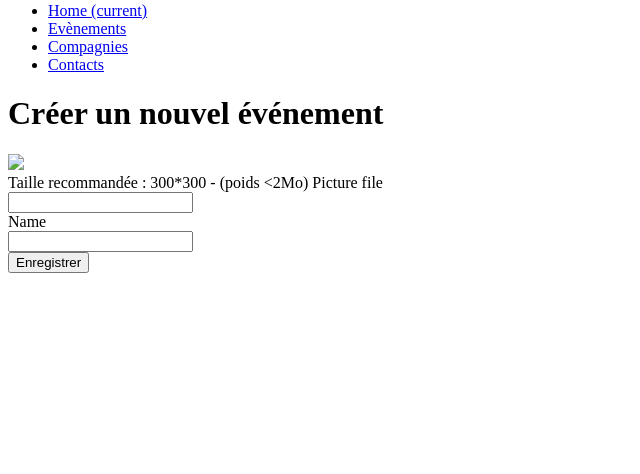
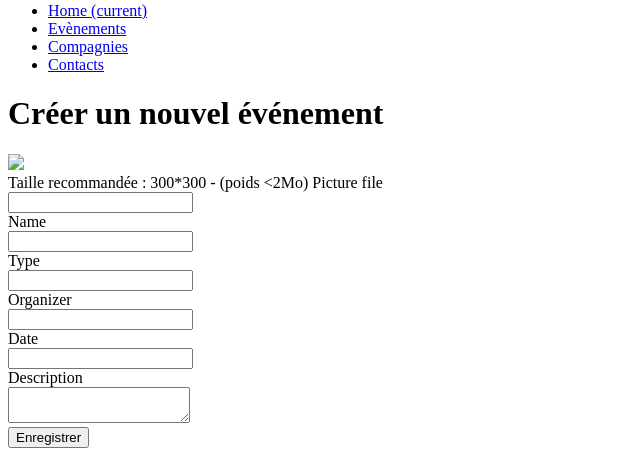
Before and after one commit to LN45/hackathon_2, a Symfony app: template templates/event/new.html.twig in a window 1280 px wide. Shown: the part 326-800 px from the top of the page, without its empty margins (0-640 px from the left). Run offline with Twig, Linux system fonts and the light colour scheme; the template is opened without the code that fills it, so the values that code supplies are empty; form fields are guessed from the names that the template uses; some libraries are stand-ins or nearby versions; grey boxes are pictures that could not be loaded.

Commit message:
form add event

```diff
--- a/templates/event/_form.html.twig
+++ b/templates/event/_form.html.twig
@@ -33,7 +33,59 @@
             </div>
         </div>
     </div>
-   <div class="justify-content-center row">
+    <div class="row justify-content-center">
+        <div class="form-group">
+            <label class="control-label">{{ form_label(form.type) }}</label>
+            <div class="form-group">
+                <div class="input-group mb-3">
+                    <div class="input-group-prepend">
+                        <span class="input-group-text prep-color"><i class="fas fa-cogs"></i></span>
+                    </div>
+                    {{ form_widget(form.type) }}
+                </div>
+            </div>
+        </div>
+    </div>
+    <div class="row justify-content-center">
+        <div class="form-group">
+            <label class="control-label">{{ form_label(form.organizer) }}</label>
+            <div class="form-group">
+                <div class="input-group mb-3">
+                    <div class="input-group-prepend">
+                        <span class="input-group-text prep-color"><i class="fas fa-chalkboard-teacher"></i></span>
+                    </div>
+                    {{ form_widget(form.organizer) }}
+                </div>
+            </div>
+        </div>
+    </div>
+    <div class="row justify-content-center">
+        <div class="form-group">
+            <label class="control-label">{{ form_label(form.date) }}</label>
+            <div class="form-group">
+                <div class="input-group mb-3">
+                    <div class="input-group-prepend">
+                        <span class="input-group-text prep-color"><i class="fas fa-clock"></i></span>
+                    </div>
+                    {{ form_widget(form.date) }}
+                </div>
+            </div>
+        </div>
+    </div>
+    <div class="row justify-content-center">
+        <div class="form-group">
+            <label class="control-label">{{ form_label(form.description) }}</label>
+            <div class="form-group">
+                <div class="input-group mb-3">
+                    <div class="input-group-prepend">
+                        <span class="input-group-text prep-color"><i class="fas fa-file-alt"></i></span>
+                    </div>
+                    {{ form_widget(form.description) }}
+                </div>
+            </div>
+        </div>
+    </div>
+   <div class="justify-content-center row mb-5">
        <button class="btn btn-primary">{{ button_label|default('Enregistrer') }}</button>
    </div>
 
--- a/templates/event/index.html.twig
+++ b/templates/event/index.html.twig
@@ -1,6 +1,6 @@
 {% extends 'base.html.twig' %}
 
-{% block title %}Event index{% endblock %}
+{% block title %}liste evenement{% endblock %}
 
 {% block body %}
     <div class="container">
--- a/templates/event/new.html.twig
+++ b/templates/event/new.html.twig
@@ -4,10 +4,16 @@
 {% block title %}New Event{% endblock %}
 
 {% block body %}
+    <div class="container">
+        <div class="row">
+            <a href="{{ path('event_index') }}"><i class="fas fa-chevron-circle-left fa-3x col-lg-2"></i></a>
+            <h1 class="text-center col-lg-10">Créer un nouvel événement</h1>
+        </div>
+    </div>
 
-    <h1 class="text-center">Créer un nouvel événement</h1>
 
-                <a href="{{ path('event_index') }}"><i class="fas fa-chevron-circle-left fa-3x"></i></a>
+
+
                 {{ include('event/_form.html.twig') }}
 
 {% endblock %}
```
Also changed, not shown: assets/css/app.scss (+5 -2 lines), src/Form/EventType.php (+17 -4 lines), assets/js/app.js (line endings or trailing spaces), public/images/events/firefox_logos.0.jpg (added).
